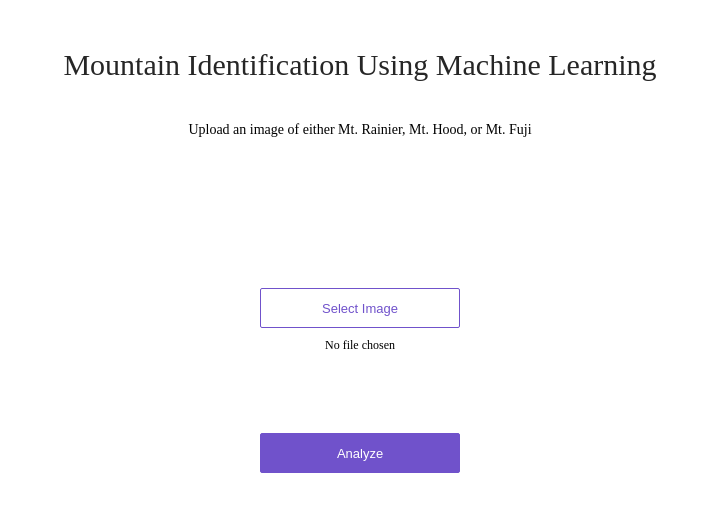
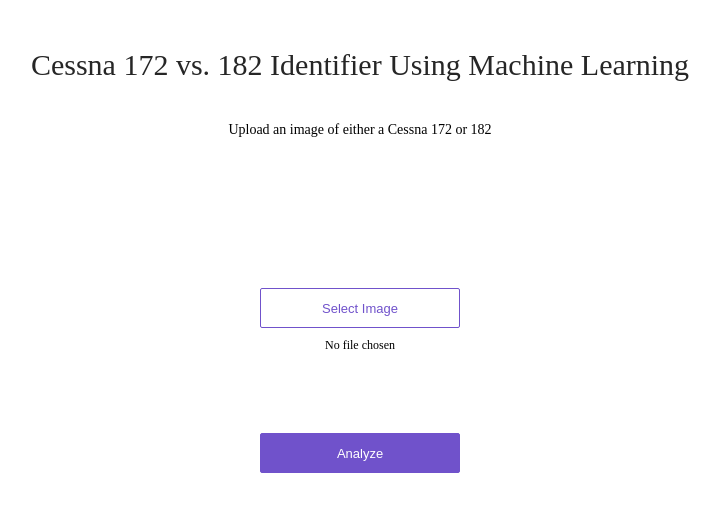
Before and after one commit to KenHunziker/C172vC182, a plain HTML site: page app/view/index.html in a window 1280 px wide. Shown: the whole page, without its empty margins (280-1000 px from the left). Drawn offline with Linux system fonts and the light colour scheme.

Commit message:
Add files via upload

```diff
--- a/app/view/index.html
+++ b/app/view/index.html
@@ -7,8 +7,8 @@
     <body>
         <div>
             <div class='center'>
-                <div class='title'>Mountain Identification Using Machine Learning</div>
-                <div class='center'>Upload an image of either Mt. Rainier, Mt. Hood, or Mt. Fuji</div>
+                <div class='title'>Cessna 172 vs. 182 Identifier Using Machine Learning</div>
+                <div class='center'>Upload an image of either a Cessna 172 or 182</div>
                 <div class='content'>
                     <div class='no-display'>
                         <input id='file-input'
```
